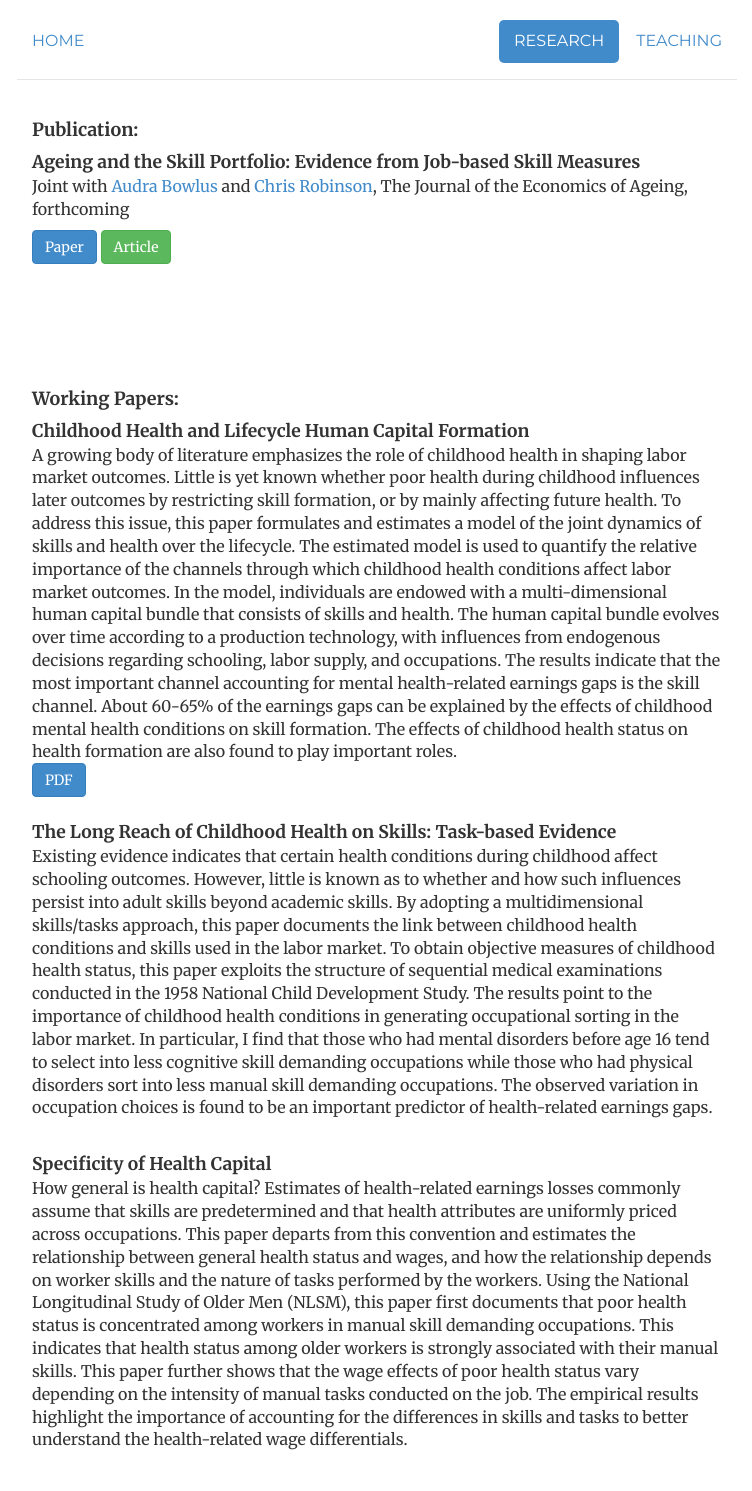
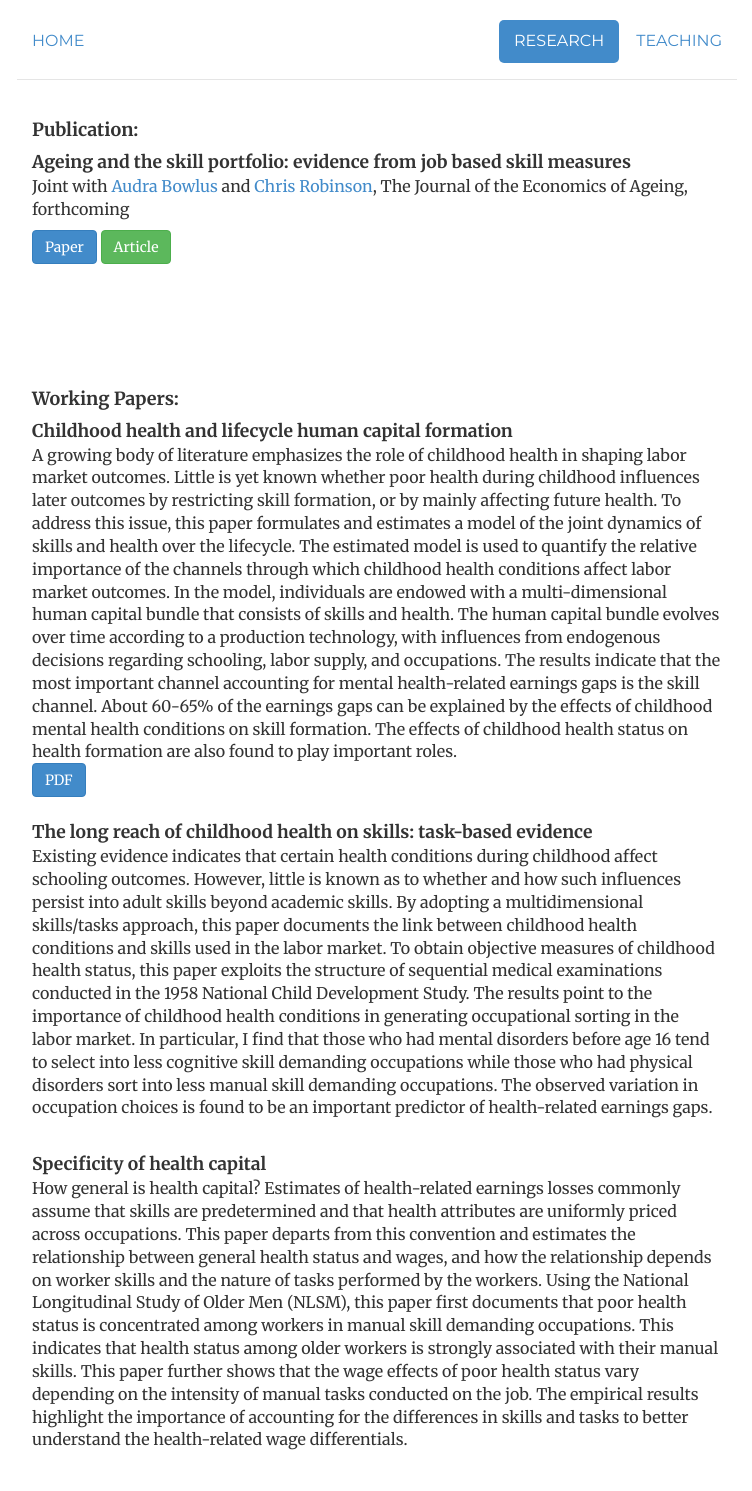
Before and after one commit to morihiroaki/morihiroaki.github.io, a Jekyll site: the page built from research.html, in a window 1280 px wide. Shown: the whole page, without its empty margins (263-1015 px from the left). Built offline with Jekyll 4.4.1, drawn with Linux system fonts in a browser that asks for light colours.

Commit message:
Update research.html

```diff
--- a/research.html
+++ b/research.html
@@ -8,7 +8,7 @@ description:
 <div class="container">
 <h4>Publication:</h4>
 <div class='span10 offset1'>
-<div class='pTitle'> Ageing and the Skill Portfolio: Evidence from Job-based Skill Measures</div>
+<div class='pTitle'> Ageing and the skill portfolio: evidence from job based skill measures</div>
 <p> Joint with <a href="http://economics.uwo.ca/people/faculty/bowlus.html">Audra Bowlus</a> and <a href="http://economics.uwo.ca/people/faculty/robinson.html">Chris Robinson</a>, The Journal of the Economics of Ageing, forthcoming</p>
 </div>
 <a target="_blank" href="/files/Bowlus_Mori_Robinson_2016_wp.pdf" class="btn btn-primary" title="BMR16">Paper</a>
@@ -21,7 +21,7 @@ description:
 <h4>Working Papers:</h4>
 <h4></h4>
 <div class='span10 offset1'>
-<div class='pTitle'>Childhood Health and Lifecycle Human Capital Formation</div>
+<div class='pTitle'>Childhood health and lifecycle human capital formation</div>
 <div style="width:100%">
 A growing body of literature emphasizes the role of childhood health in shaping
 labor market outcomes. Little is yet known whether poor health during
@@ -44,7 +44,7 @@ roles.
 <a target="_blank" href="/jmp_mori.pdf" class="btn btn-primary" title="Job Market Paper">PDF</a>
 <br/><br/>
 <div class='span10 offset1'>
-<div class='pTitle'>The Long Reach of Childhood Health on Skills: Task-based Evidence</div>
+<div class='pTitle'>The long reach of childhood health on skills: task-based evidence</div>
 <div style="width:100%">
  Existing evidence indicates that certain health conditions during childhood affect schooling
 outcomes. However, little is known as to whether and how such influences persist into
@@ -63,7 +63,7 @@ earnings gaps.
 <h4></h4>
 <br/>
 <div class='span10 offset1'>
-<div class='pTitle'>Specificity of Health Capital</div>
+<div class='pTitle'>Specificity of health capital</div>
 <div style="width:100%">
  How general is health capital? Estimates of health-related earnings losses commonly assume
 that skills are predetermined and that health attributes are uniformly priced across
```
